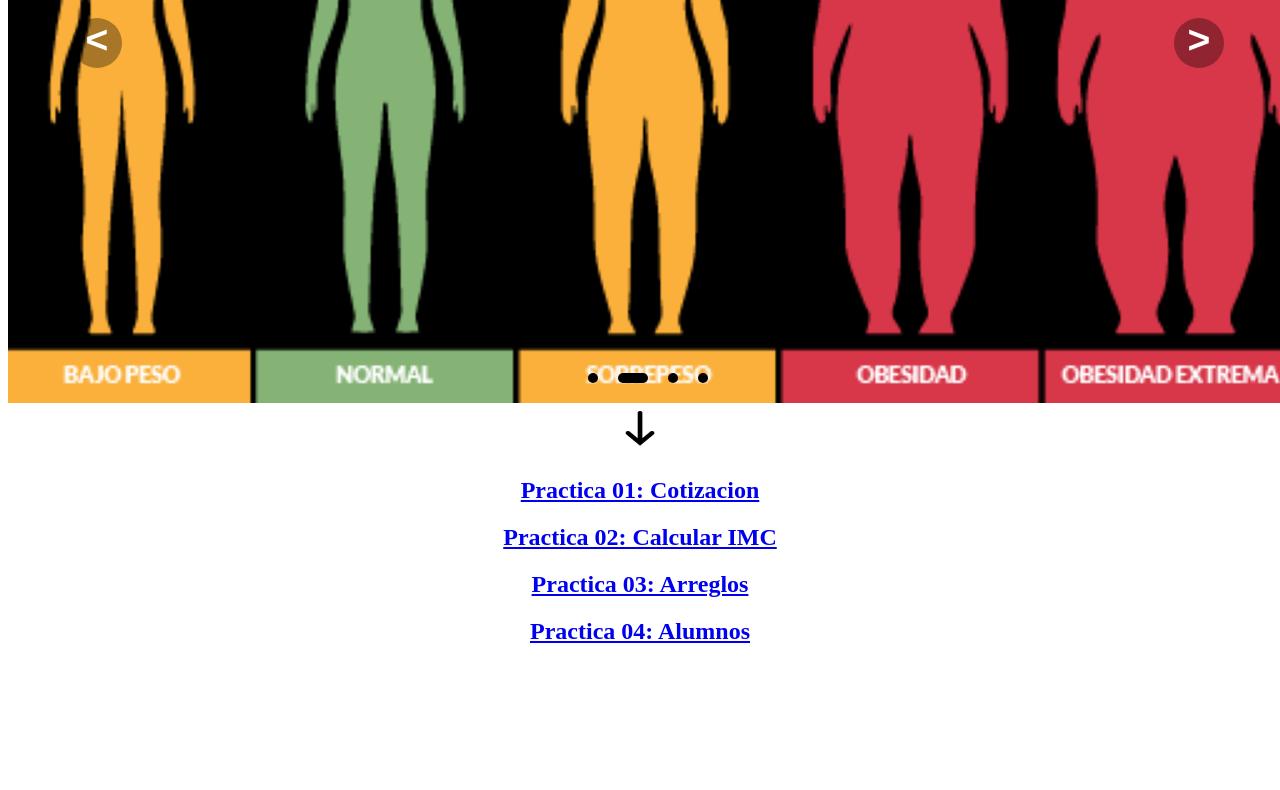
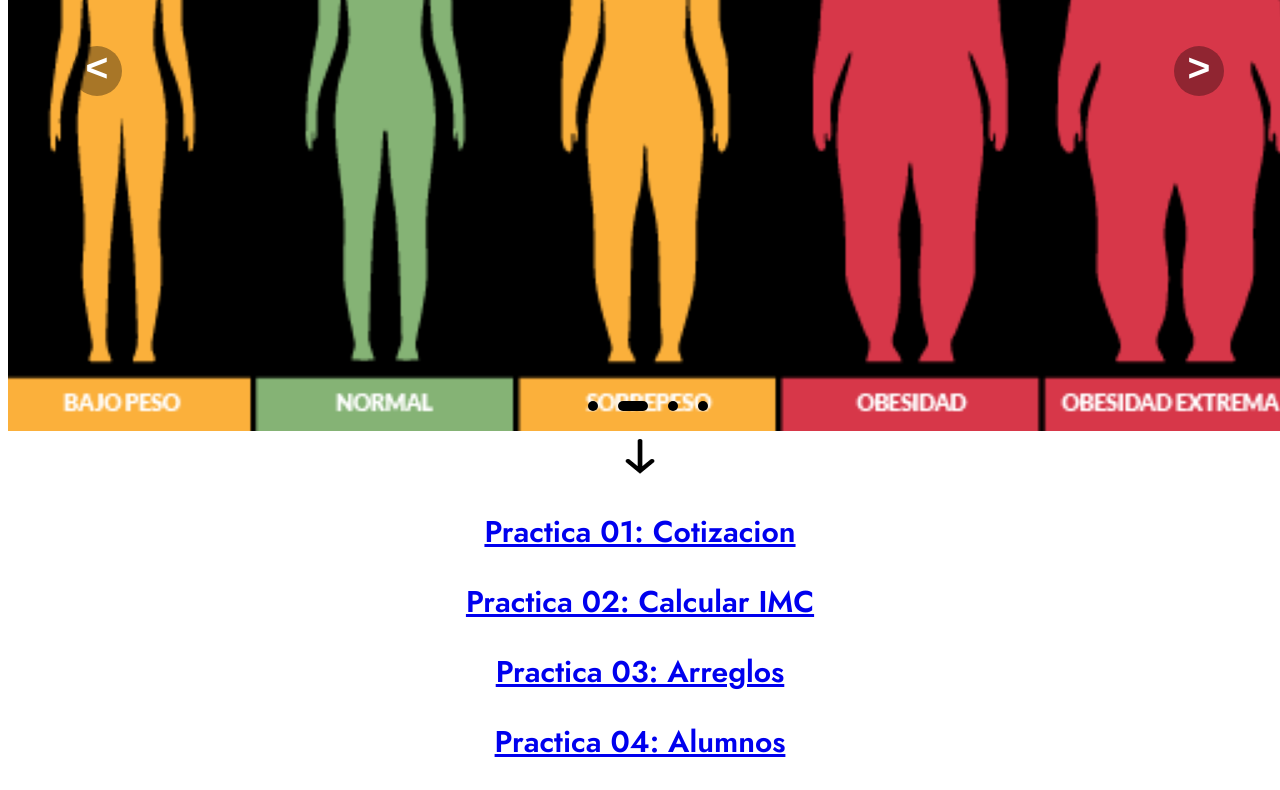
Before and after one commit to JonReyesDev/proyectoWeb02, a plain HTML site: page index.html in a window 1280 px wide. Shown: the part 506-1296 px from the top of the page. Before the commit the page ends 1171 px from the top, so only its background shows below. Drawn offline with Linux system fonts and the light colour scheme.

Commit message:
Se agregaron unos detalles al index

```diff
--- a/css/index.css
+++ b/css/index.css
@@ -78,8 +78,27 @@
     color: #ebe8dd;
     font-size: 20px;
     font-family: Arial, Helvetica, sans-serif;
+}
 
-}
+@font-face {
+    font-family: 'header';
+    font-style: normal;
+    font-weight: bolder;
+    src: url('/fonts/TrueType/Jost-600-Semi.ttf') format(TrueType);
+  }
+
+  @font-face {
+    font-family: 'content';
+    font-style: normal;
+    font-weight: bolder;
+    src: url('/fonts/TrueType/Jost-300-Light.ttf') format(TrueType);
+  }
+
+  h2{
+    font-family: 'header';
+    font-weight: bolder;
+    font-size: 30px;
+  }
 @media screen and (max-width: 768px){
     .slider{
         height: 400px;
--- a/index.html
+++ b/index.html
@@ -10,7 +10,7 @@
     <center>
         <header id="head"><h1>MIS    PRACTICAS  l  CORTE 2 </h1></header>
         <br>
-        <h2><strong>Ing. Jonathan Alexis Reyes Lizarraga</strong></h2>
+        <h2>Ing. Jonathan Alexis Reyes Lizarraga</h2>
 
         <br>
 
```
